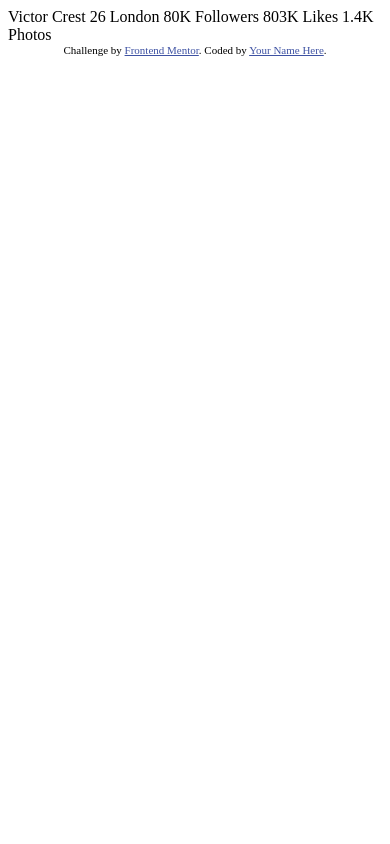
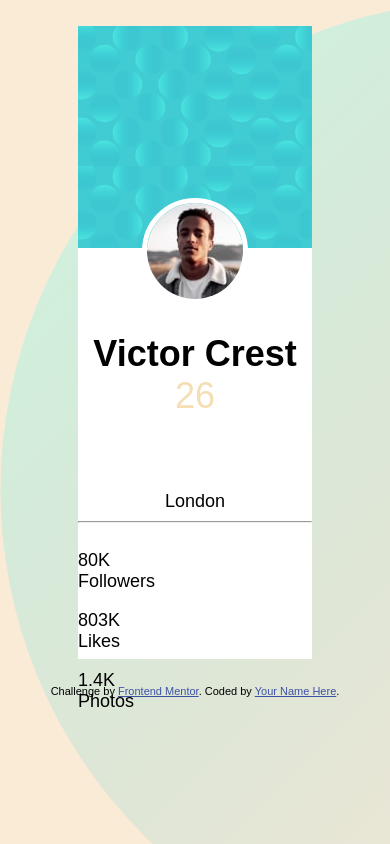
Before and after one commit to qudos4real/profile-card, a plain HTML site: page index.html in a window 390 px wide. Drawn offline with Linux system fonts and the light colour scheme; a web font is replaced by a local one.

Commit message:
designing mobile version

```diff
--- a/index.html
+++ b/index.html
@@ -1,35 +1,41 @@
 <!DOCTYPE html>
 <html lang="en">
   <head>
-  <meta charset="UTF-8">
-  <meta name="viewport" content="width=device-width, initial-scale=1.0"> <!-- displays site properly based on user's device -->
+    <meta charset="UTF-8" />
+    <meta name="viewport" content="width=device-width, initial-scale=1.0" />
+    <!-- displays site properly based on user's device -->
 
-  <link rel="icon" type="image/png" sizes="32x32" href="./images/favicon-32x32.png">
-
+    <link
+      rel="icon"
+      type="image/png"
+      sizes="32x32"
+      href="./images/favicon-32x32.png"
+    />
+    <link
+      rel="stylesheet"
+      href="https://fonts.google.com/specimen/Kumbh+Sans"
+    />
+    <link rel="stylesheet" href="style.css" />
     <title>Frontend Mentor | Profile card component</title>
-
-  <!-- Feel free to remove these styles or customise in your own stylesheet 👍 -->
-  <style>
-    .attribution { font-size: 11px; text-align: center; }
-    .attribution a { color: hsl(228, 45%, 44%); }
-  </style>
   </head>
   <body>
-  Victor Crest
-  26
+    <div class="card">
+      <div class="upper-card"></div>
+      <img class="img" src="images/image-victor.jpg" alt="" /> <br />
+      <h1>Victor Crest <span class="num">26</span></h1>
       London
-
-  80K
-  Followers
-
-  803K
-  Likes
-
-  1.4K
-  Photos
+      <hr />
+      <div class="text">
+        <p>80K <span class="sub-text">Followers</span></p>
+        <p>803K <span class="sub-text">Likes</span></p>
+        <p>1.4K <span class="sub-text">Photos</span></p>
+      </div>
+    </div>
     <div class="attribution">
-    Challenge by <a href="https://www.frontendmentor.io?ref=challenge" target="_blank">Frontend Mentor</a>.
-    Coded by <a href="#">Your Name Here</a>.
+      Challenge by
+      <a href="https://www.frontendmentor.io?ref=challenge" target="_blank"
+        >Frontend Mentor</a
+      >. Coded by <a href="#">Your Name Here</a>.
     </div>
   </body>
 </html>
--- a/style.css
+++ b/style.css
@@ -0,0 +1,57 @@
+.attribution {
+    font-size: 11px;
+    text-align: center;
+}
+
+.attribution a {
+    color: hsl(228, 45%, 44%);
+}
+
+body {
+    background-color: antiquewhite;
+    background-image: url("images/bg-pattern-bottom.svg");
+    font-size: 18px;
+    font-family: 'Poppins', sans-serif;
+}
+
+.card {
+    width: 60vw;
+    height: 75vh;
+    text-align: center;
+    background-color: white;
+    margin: 7% auto;
+
+}
+
+.upper-card {
+    height: 35%;
+    background-image: url("images/bg-pattern-card.svg");
+    margin: 0%;
+    padding: 0;
+}
+
+.img {
+    border: white 5px solid;
+    border-radius: 50%;
+    -webkit-border-radius: 50%;
+    -moz-border-radius: 50%;
+    -ms-border-radius: 50%;
+    -o-border-radius: 50%;
+    position: relative;
+    top: -50px;
+}
+.num {
+font-weight: lighter;
+color: wheat;
+}
+h1{
+    position: relative;
+    top: -50px;
+}
+.text {
+    display: inline-block;
+    width: 100%;
+}
+.text p {
+    width: 10%;
+}
```
Lines whose indentation alone changed are shown as unchanged.
